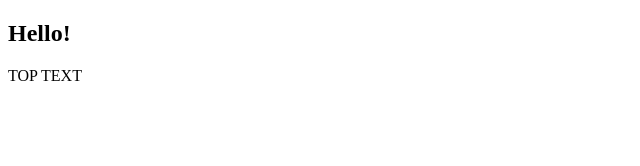
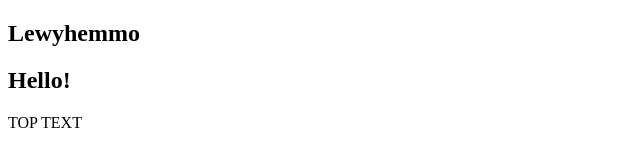
Before and after one commit to Lewyhemmo/lewyhemmo.github.io, a plain HTML site: page index.html in a window 1280 px wide. Shown: the whole page, without its empty margins (0-640 px from the left). Drawn offline with Linux system fonts and the light colour scheme.

Commit message:
Update index.html

```diff
--- a/index.html
+++ b/index.html
@@ -5,6 +5,13 @@
     </title>
 </head>
 <body>
-    <h2>Hello!</h2>
-    <p>TOP TEXT</p>
+    <header>
+        <nav>
+            <h2>Lewyhemmo</h2>
+        </nav>
+    </header>
+    <div>
+        <h2>Hello!</h2>
+        <p>TOP TEXT</p>
+    </div>
 </body>
```
